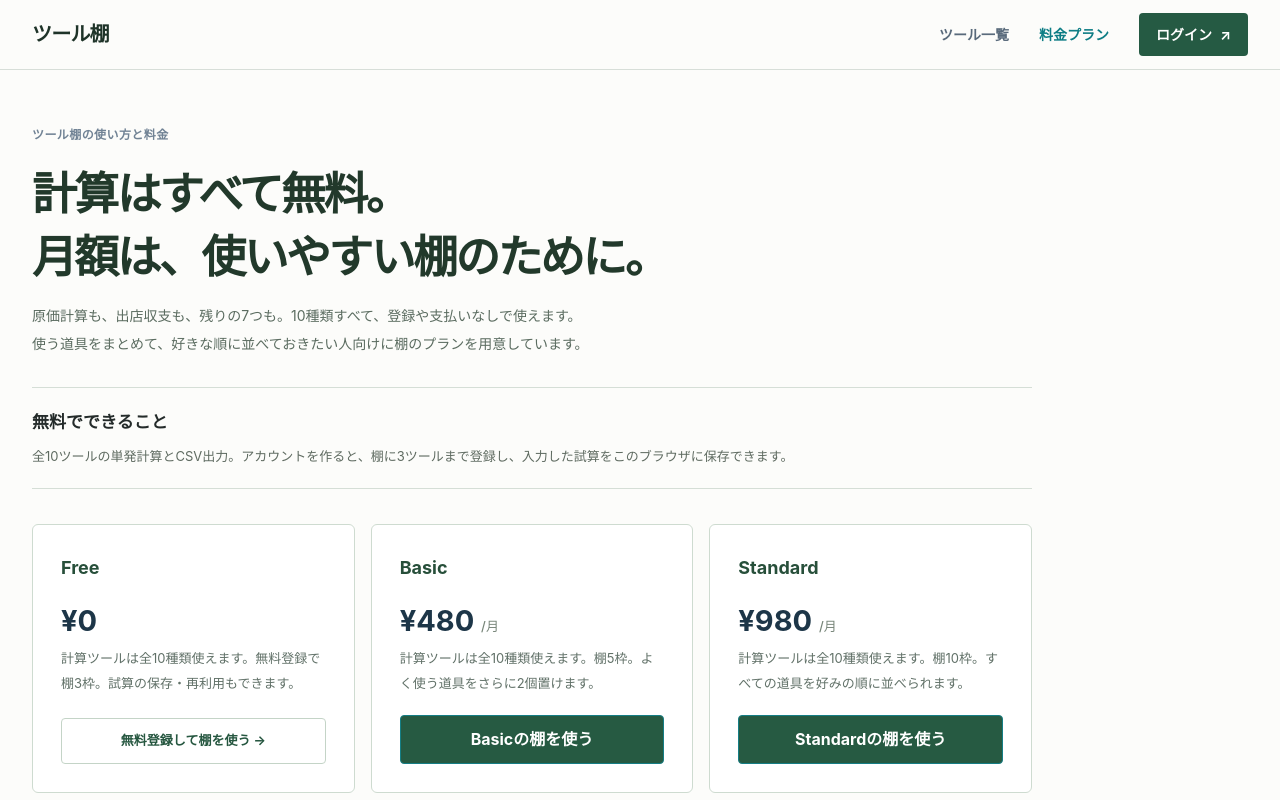
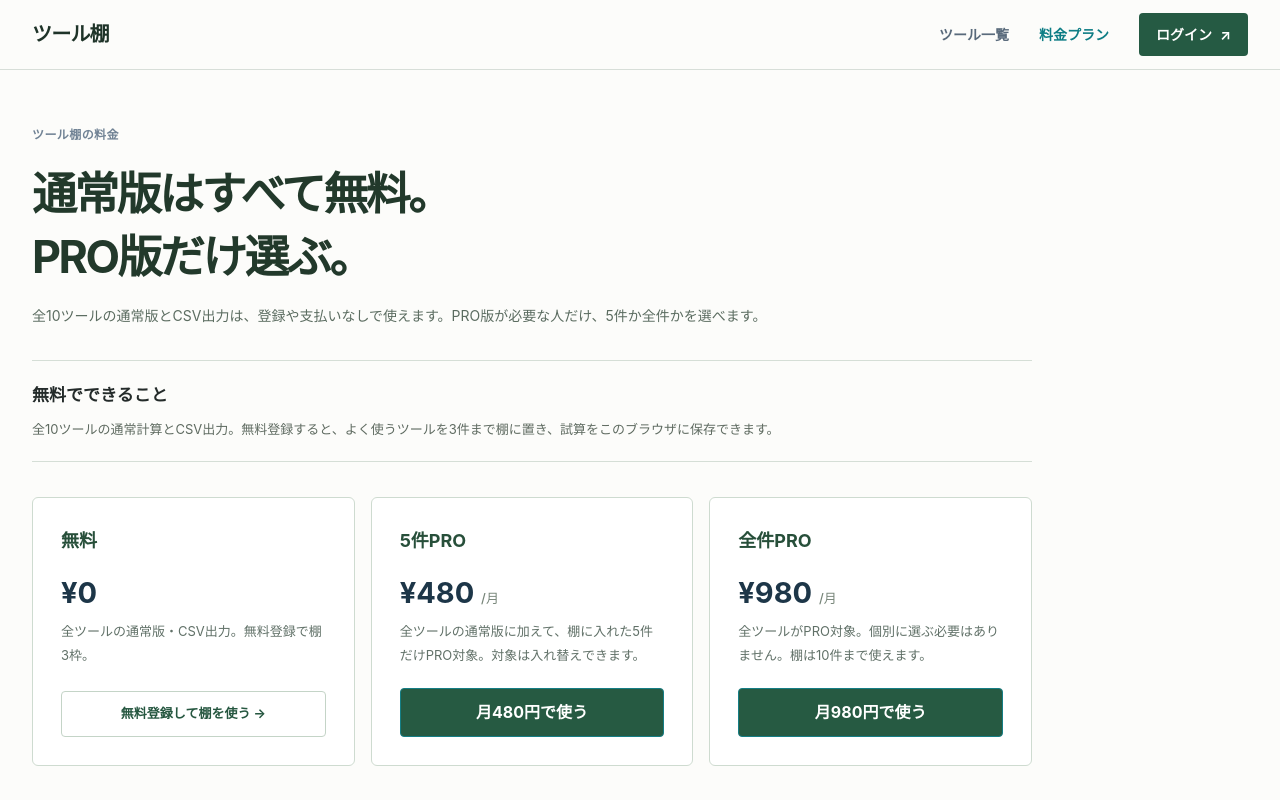
Before and after one commit to takkun-studio/tool-shelf, a React (Vite) app: page /pricing in a window 1280 px wide. Shown: the top 800 px of the page. Built offline with nearby package versions, Linux system fonts and the light colour scheme; no server answers.

Commit message:
Rename plans to 5-tool PRO and all-PRO in the existing pricing UI

```diff
--- a/src/pages/Pricing.tsx
+++ b/src/pages/Pricing.tsx
@@ -1,35 +1,56 @@
 import { useAuth } from '@clerk/react';
 import { Link, useNavigate } from 'react-router-dom';
+
 const workerUrl = import.meta.env.VITE_WORKER_API_URL;
 
 export function Pricing() {
   const { getToken, isLoaded, isSignedIn } = useAuth();
   const navigate = useNavigate();
+
   const checkout = async (plan: 'basic' | 'standard') => {
     if (!isLoaded || !isSignedIn) { navigate('/login'); return; }
     if (!workerUrl) return;
     const token = await getToken();
-    const response = await fetch(`${workerUrl}/v1/billing/checkout`, {
+    const response = await fetch(workerUrl + '/v1/billing/checkout', {
       method: 'POST',
-      headers: { Authorization: `Bearer ${token}`, 'content-type': 'application/json' },
+      headers: { Authorization: 'Bearer ' + token, 'content-type': 'application/json' },
       body: JSON.stringify({ plan }),
     });
     const body = await response.json().catch(() => null) as { url?: unknown } | null;
     if (response.ok && typeof body?.url === 'string') window.location.assign(body.url);
   };
+
   return <section className="pricing shelf-pricing">
-    <p className="shelf-quiet-label">ツール棚の使い方と料金</p>
-    <h1>計算はすべて無料。<br/>月額は、使いやすい棚のために。</h1>
-    <p>原価計算も、出店収支も、残りの7つも。10種類すべて、登録や支払いなしで使えます。<br/>使う道具をまとめて、好きな順に並べておきたい人向けに棚のプランを用意しています。</p>
+    <p className="shelf-quiet-label">ツール棚の料金</p>
+    <h1>通常版はすべて無料。<br/>PRO版だけ選ぶ。</h1>
+    <p>全10ツールの通常版とCSV出力は、登録や支払いなしで使えます。PRO版が必要な人だけ、5件か全件かを選べます。</p>
+
     <div className="shelf-pricing-basics">
       <h2>無料でできること</h2>
-      <p>全10ツールの単発計算とCSV出力。アカウントを作ると、棚に3ツールまで登録し、入力した試算をこのブラウザに保存できます。</p>
+      <p>全10ツールの通常計算とCSV出力。無料登録すると、よく使うツールを3件まで棚に置き、試算をこのブラウザに保存できます。</p>
     </div>
+
     <dl>
-      <div><dt>Free</dt><dd>¥0</dd><small>計算ツールは全10種類使えます。無料登録で棚3枠。試算の保存・再利用もできます。</small><Link className="shelf-pricing-link" to={isSignedIn ? '/' : '/login'}>{isSignedIn ? '自分の棚に戻る' : '無料登録して棚を使う'} →</Link></div>
-      <div><dt>Basic</dt><dd>¥480 <span>/月</span></dd><small>計算ツールは全10種類使えます。棚5枠。よく使う道具をさらに2個置けます。</small><button onClick={() => { void checkout('basic'); }}>Basicの棚を使う</button></div>
-      <div><dt>Standard</dt><dd>¥980 <span>/月</span></dd><small>計算ツールは全10種類使えます。棚10枠。すべての道具を好みの順に並べられます。</small><button onClick={() => { void checkout('standard'); }}>Standardの棚を使う</button></div>
+      <div>
+        <dt>無料</dt>
+        <dd>¥0</dd>
+        <small>全ツールの通常版・CSV出力。無料登録で棚3枠。</small>
+        <Link className="shelf-pricing-link" to={isSignedIn ? '/' : '/login'}>{isSignedIn ? '自分の棚に戻る' : '無料登録して棚を使う'} →</Link>
+      </div>
+      <div>
+        <dt>5件PRO</dt>
+        <dd>¥480 <span>/月</span></dd>
+        <small>全ツールの通常版に加えて、棚に入れた5件だけPRO対象。対象は入れ替えできます。</small>
+        <button onClick={() => { void checkout('basic'); }}>月480円で使う</button>
+      </div>
+      <div>
+        <dt>全件PRO</dt>
+        <dd>¥980 <span>/月</span></dd>
+        <small>全ツールがPRO対象。個別に選ぶ必要はありません。棚は10件まで使えます。</small>
+        <button onClick={() => { void checkout('standard'); }}>月980円で使う</button>
+      </div>
     </dl>
-    <p className="shelf-pricing-note">月額契約なしでも計算機能が制限されることはありません。棚の並びと保存済み試算は、このブラウザに保存されます。別端末への自動同期はありません。</p>
+
+    <p className="shelf-pricing-note">月480円のPRO対象5件はアカウントに保存されます。通常版の計算機能は契約なしでも制限されません。</p>
   </section>;
 }
```
